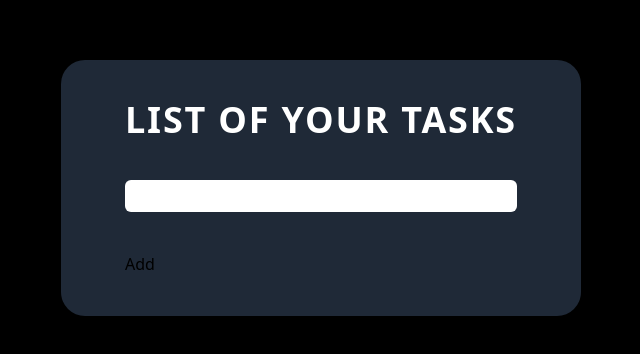
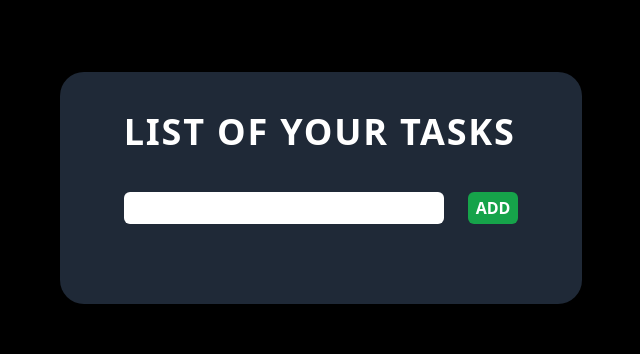
Before and after one commit to Fr3nk21/to-do-list, a React (Create React App) app: page / in a window 1280 px wide. Shown: the part 212-566 px from the top of the page, without its empty margins (319-959 px from the left). Built offline with nearby package versions, Linux system fonts and the light colour scheme.

Commit message:
tasks style

```diff
--- a/src/App.js
+++ b/src/App.js
@@ -53,15 +53,20 @@ export function NewTask({ onAddTask }) {
   };
 
   return (
-    <div>
-      <form onSubmit={handleSubmit}>
+    <div className="flex flex-row justify-stretch w-full">
+      <form onSubmit={handleSubmit} className="w-full">
         <input
-          className="w-full h-8 mt-10 mb-10 rounded-md"
+          className="h-8 mt-10 mb-10 rounded-md w-80"
           type="text"
           value={inputTask}
           onChange={handleInputChange}
         />
-        <button type="submit">Add</button>
+        <button
+          type="submit"
+          className="px-2 py-1 ml-6 rounded-md text-white font-sans uppercase font-bold  bg-green-600 hover:bg-green-900 duration-300"
+        >
+          Add
+        </button>
       </form>
     </div>
   );
@@ -69,12 +74,20 @@ export function NewTask({ onAddTask }) {
 
 export function TasksList({ tasks, onRemoveTask }) {
   return (
-    <div className=" text-white">
-      <ul>
+    <div>
+      <ul className="w-full">
         {tasks.map((task) => (
-          <li key={task.id}>
-            {task.text}
-            <button onClick={() => onRemoveTask(task.id)}>X</button>
+          <li
+            key={task.id}
+            className="flex flex-row justify-between text-white border-b-2 border-slate-700 border-solid"
+          >
+            <div className="justify-center align-middle py-2">{task.text}</div>
+            <button
+              onClick={() => onRemoveTask(task.id)}
+              className="px-2 py-1 ml-6 rounded-md text-red-900 font-sans uppercase font-bold hover:text-white hover:bg-red-800 duration-300"
+            >
+              X
+            </button>
           </li>
         ))}
       </ul>
```
